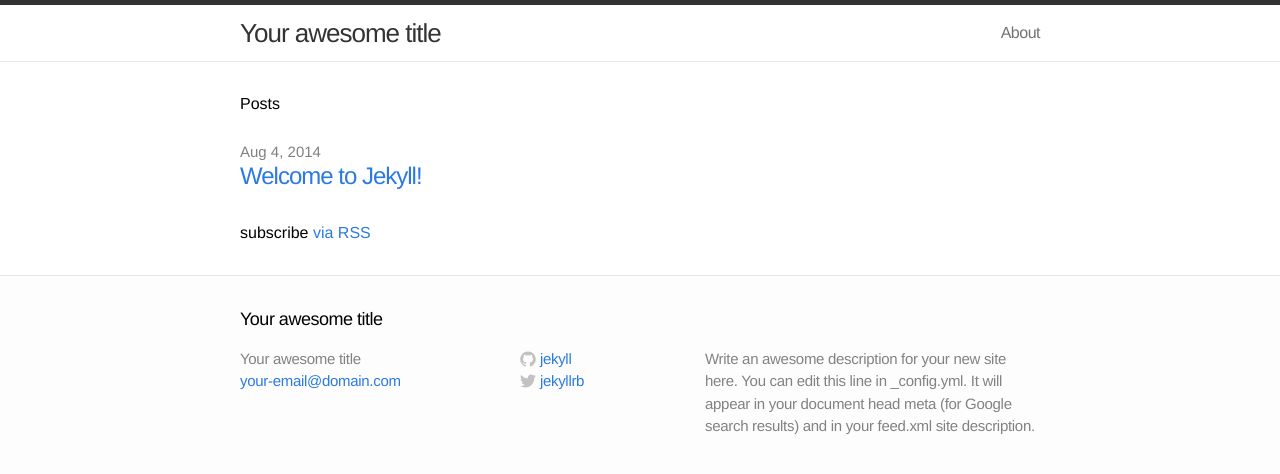
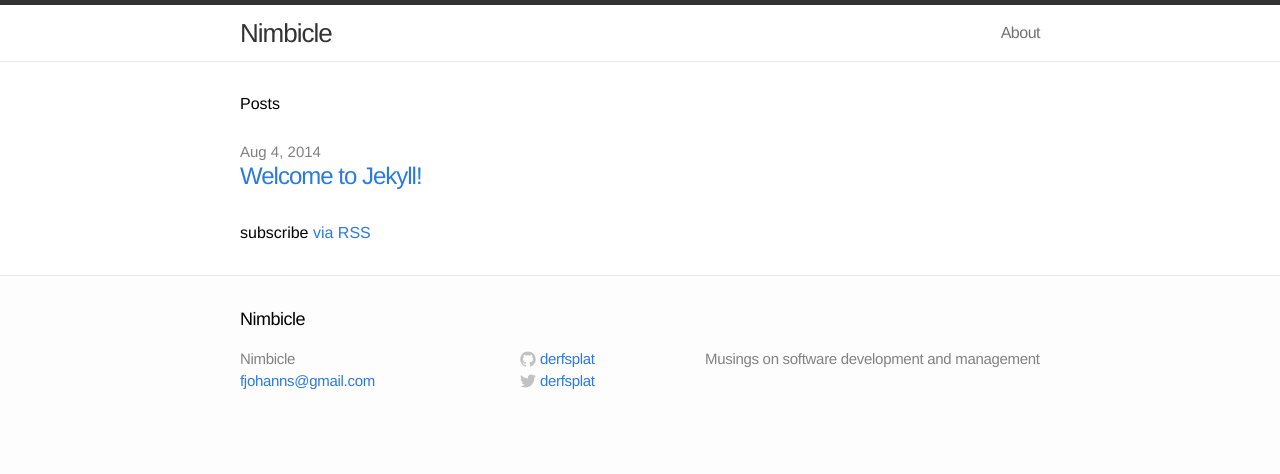
Before and after one commit to derfsplat/derfsplat.github.io, a Jekyll site: the page built from index.html, in a window 1280 px wide. Shown: the top 474 px of the page. Built offline with Jekyll 4.4.1, drawn with Linux system fonts in a browser that asks for light colours.

Commit message:
feat: initial site config

```diff
--- a/_config.yml
+++ b/_config.yml
@@ -1,11 +1,11 @@
 # Site settings
-title: Your awesome title
-email: your-email@domain.com
-description: "Write an awesome description for your new site here. You can edit this line in _config.yml. It will appear in your document head meta (for Google search results) and in your feed.xml site description."
-baseurl: ""
-url: "http://yourdomain.com"
-twitter_username: jekyllrb
-github_username:  jekyll
+title: Nimbicle
+email: fjohanns@gmail.com
+description: "Musings on software development and management"
+baseurl: "http://derfsplat.github.io"
+url: "http://derfsplat.github.io"
+twitter_username: derfsplat
+github_username:  derfsplat
 
 # Build settings
 markdown: kramdown
```
